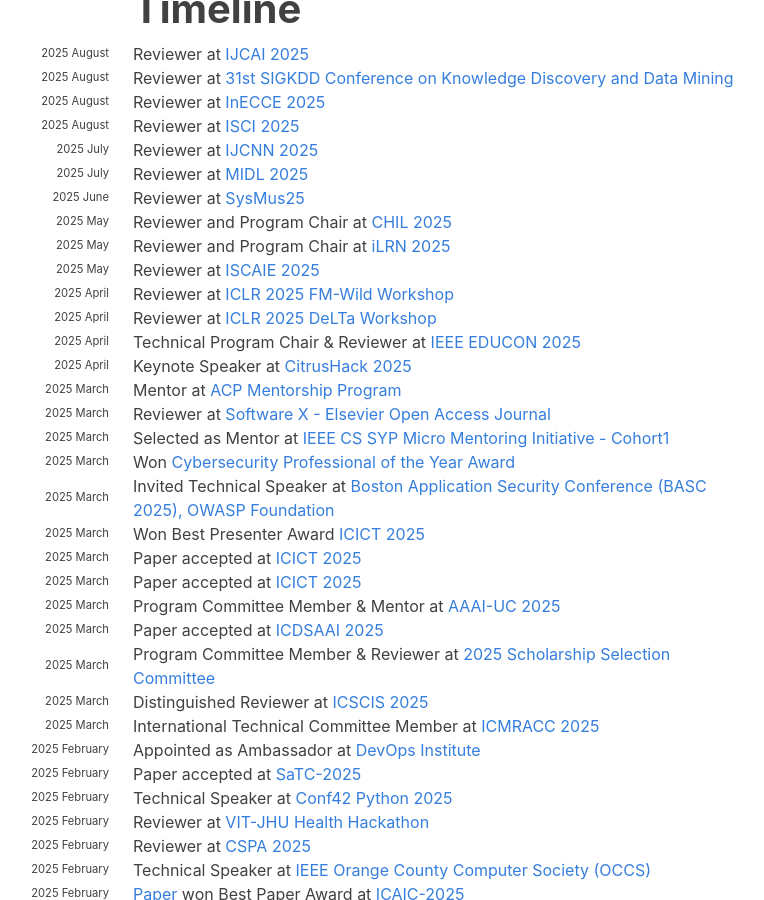
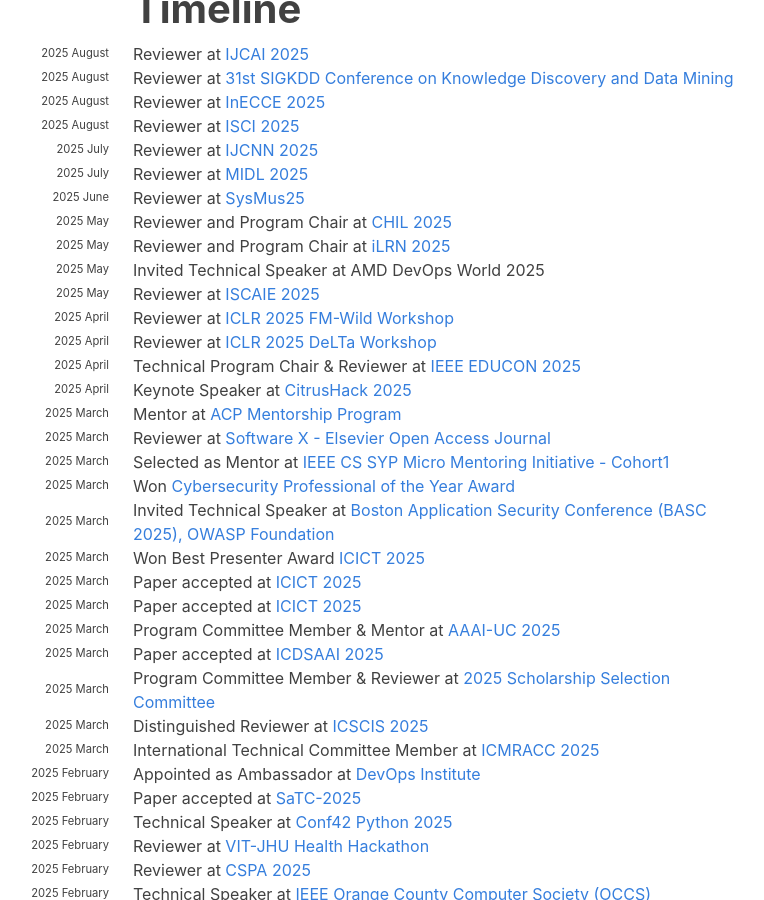
Before and after one commit to hariharanragothaman/hariharanragothaman.github.io, a Jekyll site: the page built from index.md, in a window 1280 px wide and 900 px high, scrolled down 844 px. Shown: the whole window, without its empty margins (199-963 px from the left). Built offline with Jekyll 4.4.1, drawn with Linux system fonts in a browser that asks for light colours; nearby versions of some CDN libraries; some web fonts are replaced.

Commit message:
Polishes and Updates

```diff
--- a/_data/news.yaml
+++ b/_data/news.yaml
@@ -46,6 +46,10 @@
   description: Reviewer and Program Chair at <a href="https://www.immersivelrn.org/ilrn2025/organizing-committee/">iLRN 2025</a>
 
 #-------------------------------------------- May  ------------------------------------------------------------------------------------------------------------------------------------------------------
+- year: 2025
+  year-extra: May
+  description: Invited Technical Speaker at AMD DevOps World 2025
+
 - year: 2025
   year-extra: May
   description: Reviewer at <a href="https://www.iscaie.org/">ISCAIE 2025</a>
```
